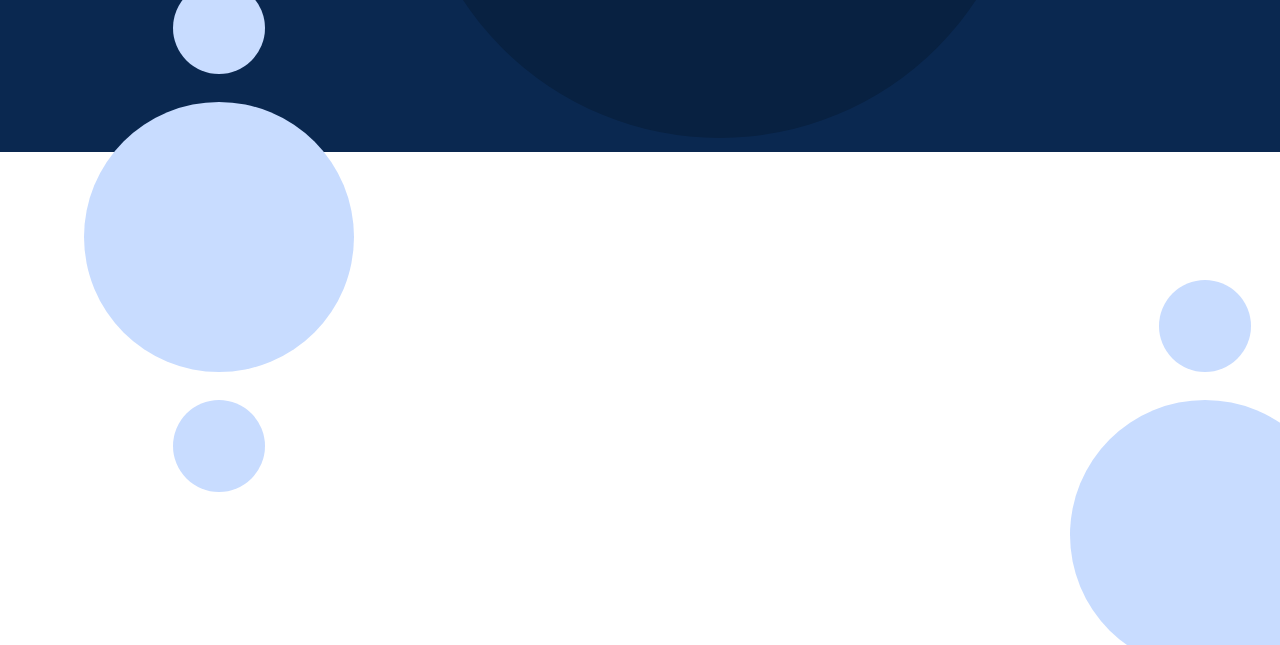
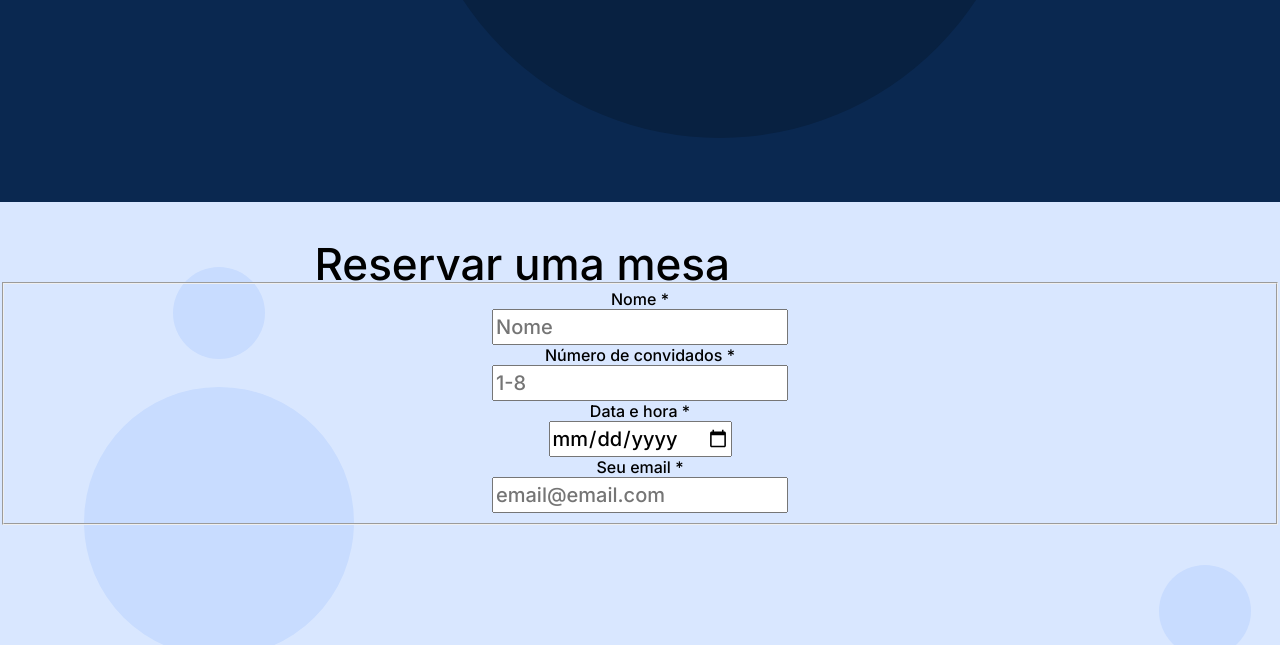
Before and after one commit to Breno899/web_project_coffeeshop, a plain HTML site: page index.html in a window 1280 px wide. Shown: the part 1505-2150 px from the top of the page. Drawn offline with Linux system fonts and the light colour scheme.

Commit message:
outro commit

```diff
--- a/index.html
+++ b/index.html
@@ -83,8 +83,23 @@
 
         </div>
   </section>
-       <section class="container" id="reservation">
+     <section class="reservation" id="reservation">
+<h2 class="reservation__title">Reservar uma mesa</h2>
+<div class="reservation__form">
+  <fieldset class="form__fieldset">
+<label for="name" class="form__label">Nome *</label>
+<input class="form__item form__item_el_name"  type="text" id="name" name="name" placeholder="Nome" required>
+<label for="guess" class="form__label">Número de convidados *</label>
+<input class="form__item form__item_el_guess"  type="number" id="guess" name="guess" placeholder="1-8" required>
+<label for="date" class="form__label">Data e hora *</label>
+<input class="form__item form__item_el_date"  type="date" id="date" name="date" placeholder="mm/dd/aaaa" required>
+<label for="email" class="form__label">Seu email *</label>
+<input class="form__item form__item_el_email"  type="email" id="email" name="email" placeholder="email@email.com" required>
 
+
+
+  </fieldset>
+</div>
        </section>
     </main>
 
--- a/pages/index.css
+++ b/pages/index.css
@@ -139,8 +139,8 @@ align-items: center;
 
 }
 
-.content {
-    height: 750px ;
+.recipes {
+    height: 800px;
     background-color: #0A2850;
     background-image: url(/images/background_recipes.svg);
 }
@@ -201,14 +201,53 @@ height: 350px;
     font-size: 20px ;
     line-height: 30px;
     color: #FFFFFF;
+
 }
 
 .video__descripction {
     display:flex;
 }
 
-.container {
+.reservation {
     background-image: url(/images/background_reservation.svg) ;
-     height: 750px;
+    background-color:#D9E7FF;
+    height: 750px;
+}
+
+.reservation__title {
+ font-family: Inter;
+font-style: normal;
+font-weight: 500;
+font-size: 44px;
+line-height: 52px;
+display: flex;
+position:absolute;
+right: 550px;
 
 }
+
+.form__item {
+font-family: Inter;
+font-style: normal;
+font-weight: normal;
+font-size: 20px;
+line-height: 30px;
+
+}
+
+.form__label {
+font-family: Inter;
+font-style: normal;
+font-weight: 500;
+font-size: 16px;
+line-height: 20px;
+column-gap: 20px;
+}
+
+.form__fieldset {
+    display: flex;
+    flex-direction: column;
+    align-items: center;
+    position: relative;
+    top: 80px;
+}
```
